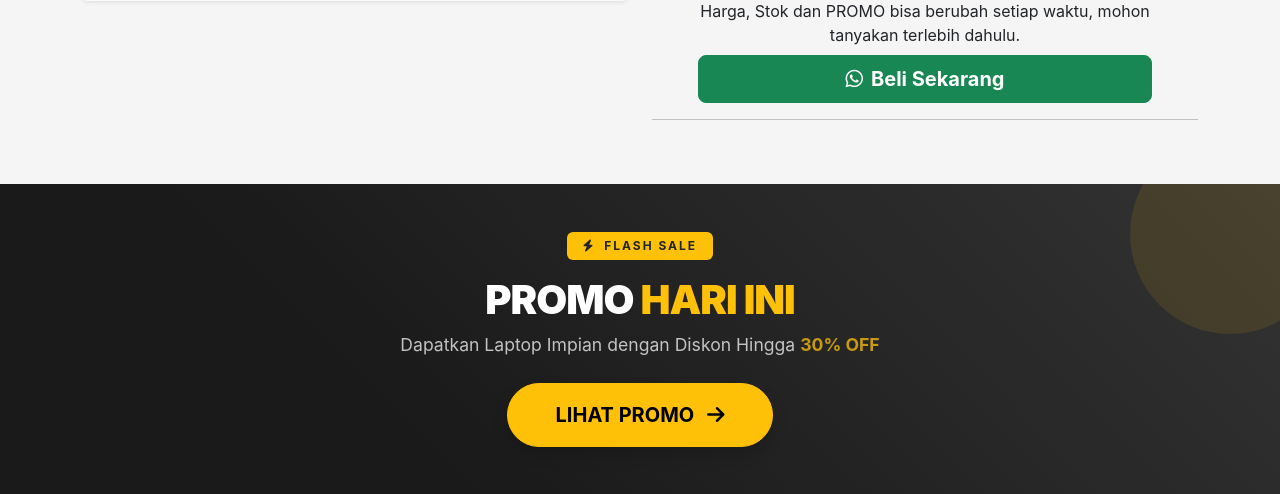
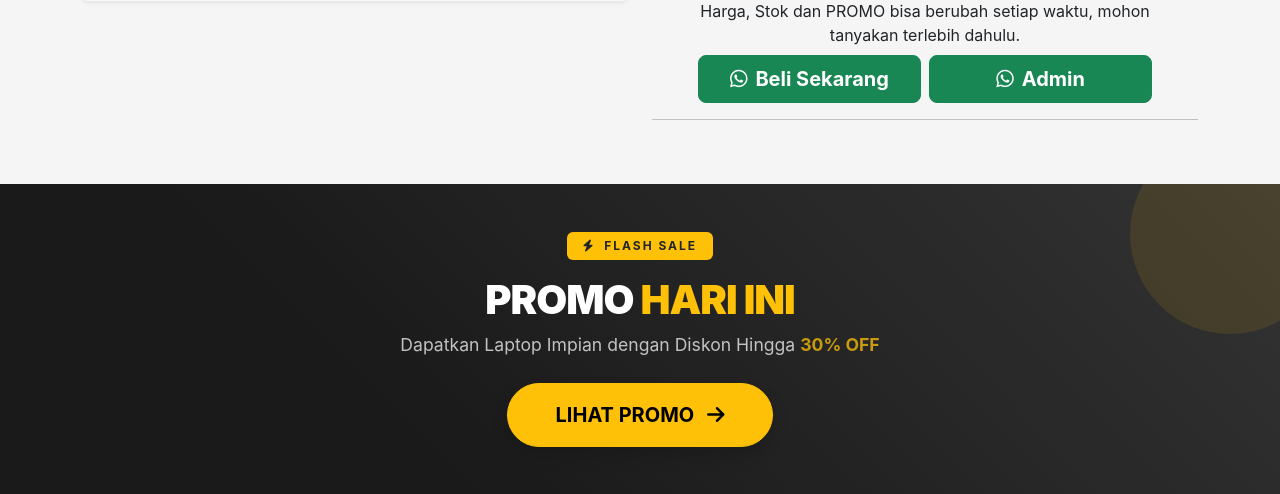
Before and after one commit to primasitompul/etalasedigital, a Django app: a page that uses etalase_digital/katalog/templates/katalog/product_detail.html in a window 1280 px wide. Shown: the part 679-1173 px from the top of the page. Run offline with Django 5.2, Linux system fonts and the light colour scheme; data comes from the database, SQL or seed files in the repository; some libraries are stand-ins or nearby versions.

Commit message:
Update product_detail.html

```diff
--- a/etalase_digital/katalog/templates/katalog/product_detail.html
+++ b/etalase_digital/katalog/templates/katalog/product_detail.html
@@ -166,13 +166,23 @@
                     </p>
 
                     <!-- Tombol WhatsApp -->
-                    <a href="https://wa.me/6285280852901?text=Halo%20Admin%20PRIME.COM,%20saya%20ingin%20tanya%20stok%20laptop%20ini:%0A%0A-%20Nama:%20{{ product.name }}%0A-%20SKU:%20{{ product.sku|default:'-' }}%0A%0ALink:%20{{ request.build_absolute_uri }}"
-                        target="_blank"
-                        class="btn btn-success btn-lg w-100 fw-bold d-flex align-items-center justify-content-center">
+                    <div class="d-flex gap-2">
+                        <a href="https://wa.me/6285930075955?text=Halo%20Admin%20PRIME.COM,%20saya%20ingin%20tanya%20stok%20laptop%20ini:%0A%0A-%20Nama:%20{{ product.name }}%0A-%20SKU:%20{{ product.sku|default:'-' }}%0A%0ALink:%20{{ request.build_absolute_uri }}"
+                            target="_blank"
+                            class="btn btn-success btn-lg w-50 fw-bold d-flex align-items-center justify-content-center">
 
-                        <i class="fab fa-whatsapp me-2"></i>
-                        Beli Sekarang
-                    </a>
+                            <i class="fab fa-whatsapp me-2"></i>
+                            Beli Sekarang
+                        </a>
+
+                        <a href="https://wa.me/6285280852901?text=Halo%20Admin%20PRIME.COM,%20saya%20ingin%20tanya%20stok%20laptop%20ini:%0A%0A-%20Nama:%20{{ product.name }}%0A-%20SKU:%20{{ product.sku|default:'-' }}%0A%0ALink:%20{{ request.build_absolute_uri }}"
+                            target="_blank"
+                            class="btn btn-success btn-lg w-50 fw-bold d-flex align-items-center justify-content-center">
+
+                            <i class="fab fa-whatsapp me-2"></i>
+                            Admin
+                        </a>
+                    </div>
 
                 </div>
             </div>
```
